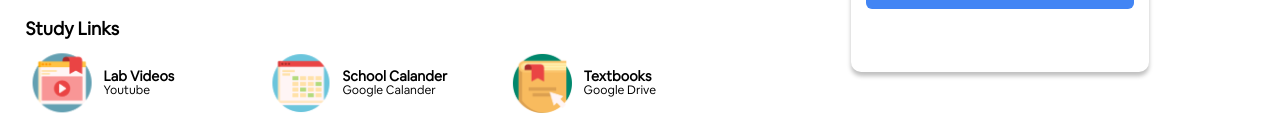
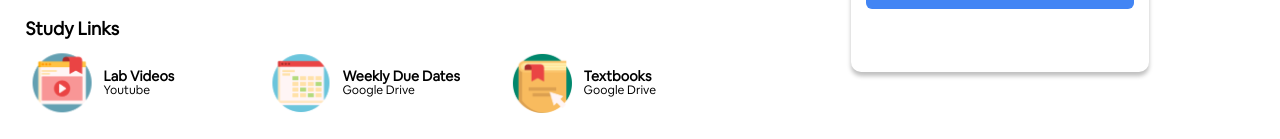
Before and after one commit to isaac-gorman/dptLinks, a React (Create React App) app in the folder prj/: page / in a window 1280 px wide. Shown: the part 468-607 px from the top of the page. Built offline with nearby package versions, Linux system fonts and the light colour scheme.

Commit message:
authenticated links added

```diff
--- a/prj/src/components/Data/StudyLinksData.js
+++ b/prj/src/components/Data/StudyLinksData.js
@@ -22,17 +22,19 @@ const StudyLinksData = [
   },
   {
     id: 2,
-    title: "School Calander",
+    title: "Weekly Due Dates",
     image: SC,
-    destination: "Google Calander",
-    url: "https://www.google.com/calendar/about/",
+    destination: "Google Drive",
+    url:
+      "https://docs.google.com/spreadsheets/d/1U8uzsa3fb48iXt9DbXRN-x0pK84Ng_Ay1YghTbjtyXE/edit?usp=sharing",
   },
   {
     id: 3,
     title: "Student Made Material",
     image: SMM,
     destination: "Google Drive",
-    url: "",
+    url:
+      "https://drive.google.com/drive/folders/1oo1k70ZAxX_4GewprkGdTlO9CjsDq3BI?usp=sharing",
   },
   {
     id: 4,
@@ -48,7 +50,7 @@ const StudyLinksData = [
     image: LR,
     destination: "Microsoft Teams",
     url:
-      "https://www.microsoft.com/en-us/microsoft-365/microsoft-teams/group-chat-software?&ef_id=Cj0KCQjwhb36BRCfARIsAKcXh6G3-X2dJWVIT68xyJlDm4i5Rba8A0VpQ0SHOWNGhUOfv2TK0Yj88LwaAuH4EALw_wcB:G:s&OCID=AID2100233_SEM_Cj0KCQjwhb36BRCfARIsAKcXh6G3-X2dJWVIT68xyJlDm4i5Rba8A0VpQ0SHOWNGhUOfv2TK0Yj88LwaAuH4EALw_wcB:G:s&gclid=Cj0KCQjwhb36BRCfARIsAKcXh6G3-X2dJWVIT68xyJlDm4i5Rba8A0VpQ0SHOWNGhUOfv2TK0Yj88LwaAuH4EALw_wcB",
+      "https://uthealthsa.sharepoint.com/teams/DPTClassof2023/Class%20Materials/Fall%202020",
   },
 ];
 
```
